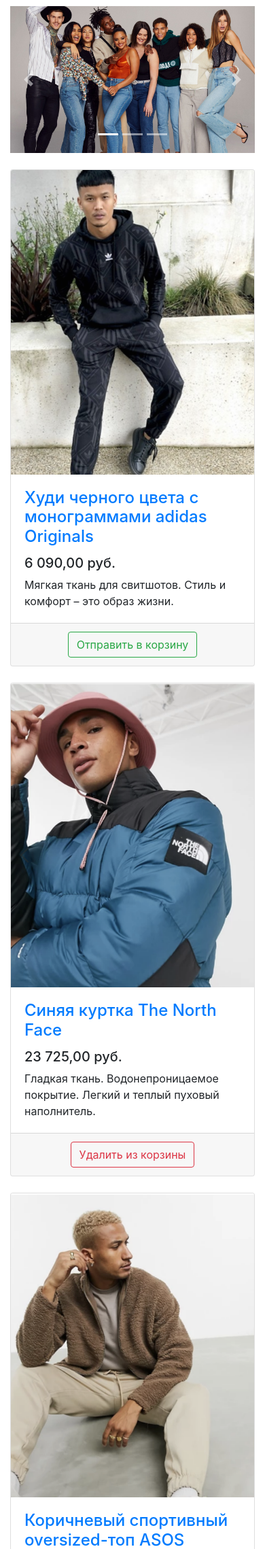
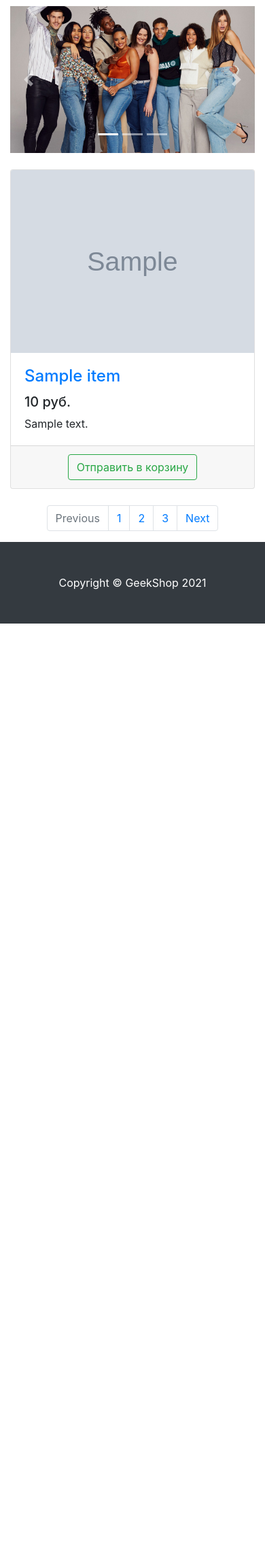
Before and after one commit to MrWindmark/mercuryShop, a Django app: template mainapp/templates/mainapp/products.html in a window 390 px wide. Shown: the part 413-2691 px from the top of the page at 68% size. After the commit the page ends 1330 px from the top, so only its background shows below. Run offline with Django 3.2, Linux system fonts and the light colour scheme; the template is opened without the code that fills it: most values are stand-ins (such as "Sample title", 1, 10 or a date in 2020); grey boxes marked "Sample" are stand-in pictures; some libraries are stand-ins or nearby versions.

Commit message:
Add dynamic products render with cycle

```diff
--- a/mainapp/templates/mainapp/idx-prod-base.html
+++ b/mainapp/templates/mainapp/idx-prod-base.html
@@ -39,7 +39,7 @@
                     <a class="nav-link" href="auth/login.html">Войти <i class="fas fa-sign-in-alt"></i></a>
                 </li>
                 <li class="nav-item">
-                    <a class="nav-link" href="auth/profile.html">Валерий П.
+                    <a class="nav-link" href="auth/profile.html">Username
                         <i class="fas fa-user-circle"></i>
                     </a>
                 </li>
--- a/mainapp/templates/mainapp/products.html
+++ b/mainapp/templates/mainapp/products.html
@@ -53,128 +53,27 @@
             </div>
 
             <div class="row">
-
+                {% for item in products %}
                     <div class="col-lg-4 col-md-6 mb-4">
                         <div class="card h-100">
                             <a href="#">
                                 <img class="card-img-top"
-                                 src="{% static 'vendor/img/products/Adidas-hoodie.png' %}"
+                                     src="{% static item.img_link %}"
                                      alt="">
                             </a>
                             <div class="card-body">
                                 <h4 class="card-title">
-                                <a href="#">Худи черного цвета с монограммами adidas Originals</a>
+                                    <a href="#">{{ item.name }}</a>
                                 </h4>
-                            <h5>6 090,00 руб.</h5>
-                            <p class="card-text">Мягкая ткань для свитшотов. Стиль и комфорт – это образ жизни.</p>
+                                <h5>{{ item.price }} руб.</h5>
+                                <p class="card-text">{{ item.description }}</p>
                             </div>
                             <div class="card-footer text-center">
                                 <button type="button" class="btn btn-outline-success">Отправить в корзину</button>
                             </div>
                         </div>
                     </div>
-
-                <div class="col-lg-4 col-md-6 mb-4">
-                    <div class="card h-100">
-                        <a href="#">
-                            <img class="card-img-top"
-                                 src="{% static 'vendor/img/products/Blue-jacket-The-North-Face.png' %}" alt="">
-                        </a>
-                        <div class="card-body">
-                            <h4 class="card-title">
-                                <a href="#">Синяя куртка The North Face</a>
-                            </h4>
-                            <h5>23 725,00 руб.</h5>
-                            <p class="card-text">
-                                Гладкая ткань. Водонепроницаемое покрытие. Легкий и теплый пуховый наполнитель.
-                            </p>
-                        </div>
-                        <div class="card-footer text-center">
-                            <button type="button" class="btn btn-outline-danger">Удалить из корзины</button>
-                        </div>
-                    </div>
-                </div>
-
-                <div class="col-lg-4 col-md-6 mb-4">
-                    <div class="card h-100">
-                        <a href="#">
-                            <img class="card-img-top"
-                                 src="{% static 'vendor/img/products/Brown-sports-oversized-top-ASOS-DESIGN.png' %}"
-                                 alt="">
-                        </a>
-                        <div class="card-body">
-                            <h4 class="card-title">
-                                <a href="#">Коричневый спортивный oversized-топ ASOS DESIGN</a>
-                            </h4>
-                            <h5>3 390,00 руб.</h5>
-                            <p class="card-text">Материал с плюшевой текстурой. Удобный и мягкий.</p>
-                        </div>
-                        <div class="card-footer text-center">
-                            <button type="button" class="btn btn-outline-success">Отправить в корзину</button>
-                        </div>
-                    </div>
-                </div>
-
-                <div class="col-lg-4 col-md-6 mb-4">
-                    <div class="card h-100">
-                        <a href="#">
-                            <img class="card-img-top"
-                                 src="{% static 'vendor/img/products/Black-Nike-Heritage-backpack.png' %}"
-                                 alt="">
-                        </a>
-                        <div class="card-body">
-                            <h4 class="card-title">
-                                <a href="#">Черный рюкзак Nike Heritage</a>
-                            </h4>
-                            <h5>2 340,00 руб.</h5>
-                            <p class="card-text">Плотная ткань. Легкий материал.</p>
-                        </div>
-                        <div class="card-footer text-center">
-                            <button type="button" class="btn btn-outline-success">Отправить в корзину</button>
-                        </div>
-                    </div>
-                </div>
-
-                <div class="col-lg-4 col-md-6 mb-4">
-                    <div class="card h-100">
-                        <a href="#">
-                            <img class="card-img-top"
-                                 src="{% static 'vendor/img/products/Black-Dr-Martens-shoes.png' %}"
-                                 alt="">
-                        </a>
-                        <div class="card-body">
-                            <h4 class="card-title">
-                                <a href="#">Черные туфли на платформе с 3 парами люверсов Dr Martens 1461 Bex</a>
-                            </h4>
-                            <h5>13 590,00 руб.</h5>
-                            <p class="card-text">Гладкий кожаный верх. Натуральный материал.</p>
-                        </div>
-                        <div class="card-footer text-center">
-                            <button type="button" class="btn btn-outline-success">Отправить в корзину</button>
-                        </div>
-                    </div>
-                </div>
-
-                <div class="col-lg-4 col-md-6 mb-4">
-                    <div class="card h-100">
-                        <a href="#">
-                            <img class="card-img-top"
-                                 src="{% static 'vendor/img/products/Dark-blue-wide-leg-ASOs-DESIGN-trousers.png' %}"
-                                 alt="">
-                        </a>
-                        <div class="card-body">
-                            <h4 class="card-title">
-                                <a href="#">Темно-синие широкие строгие брюки ASOS DESIGN</a>
-                            </h4>
-                            <h5>2 890,00 руб.</h5>
-                            <p class="card-text">Легкая эластичная ткань сирсакер Фактурная ткань.</p>
-                        </div>
-                        <div class="card-footer text-center">
-                            <button type="button" class="btn btn-outline-success">Отправить в корзину</button>
-                        </div>
-                    </div>
-                </div>
-
+                {% endfor %}
             </div>
 
             <nav aria-label="Page navigation example">
```
Also changed, not shown: mainapp/views.py (+38 -0 lines). Lines whose indentation alone changed are shown as unchanged.
